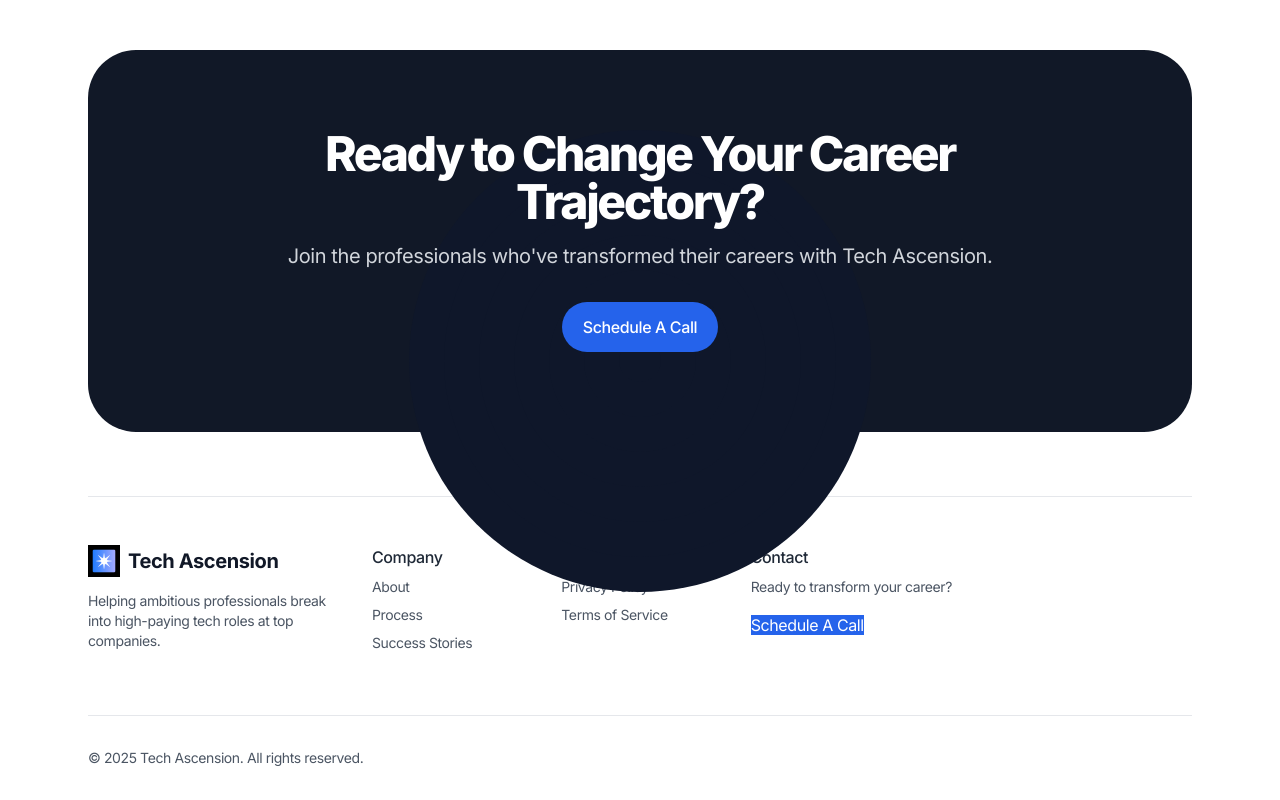
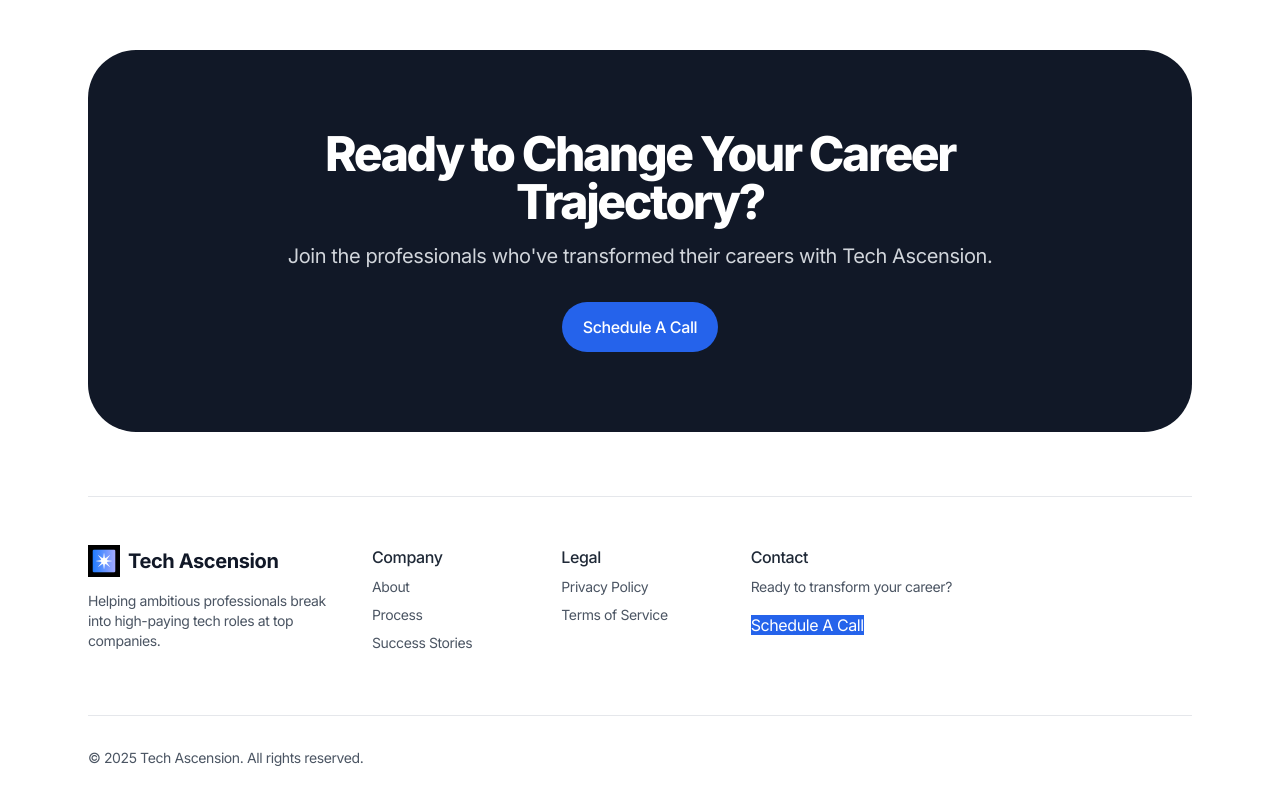
Before and after one commit to daw-ai/TA, a Next.js app: page / in a window 1280 px wide. Shown: the part 4416-5216 px from the top of the page. Built offline with nearby package versions, Linux system fonts and the light colour scheme.

Commit message:
Fix: Remove circular background illustration from CTA

```diff
--- a/app/components/Cta.js
+++ b/app/components/Cta.js
@@ -4,20 +4,7 @@ export default function Cta() {
       <div className="max-w-6xl mx-auto px-4 sm:px-6">
         <div className="relative px-8 py-12 md:py-20 rounded-[3rem] bg-gray-900">
 
-          {/* Background illustration */}
-          <div className="absolute left-1/2 -translate-x-1/2 pointer-events-none -z-1" aria-hidden="true">
-            <svg width="940" height="462" xmlns="http://www.w3.org/2000/svg">
-              <g fill="none" fillRule="evenodd">
-                <circle fill="#0F172A" cx="470" cy="231" r="231" />
-                <circle fill="#0F172A" cx="470" cy="231" r="196" />
-                <circle fill="#0F172A" cx="470" cy="231" r="161" />
-                <circle fill="#0F172A" cx="470" cy="231" r="126" />
-                <circle fill="#0F172A" cx="470" cy="231" r="91" />
-                <circle fill="#0F172A" cx="470" cy="231" r="56" />
-                <circle fill="#0F172A" cx="470" cy="231" r="21" />
-              </g>
-            </svg>
-          </div>
+
 
           <div className="relative max-w-3xl mx-auto text-center">
             <h2 className="h2 text-white mb-4">Ready to Change Your Career Trajectory?</h2>
```
